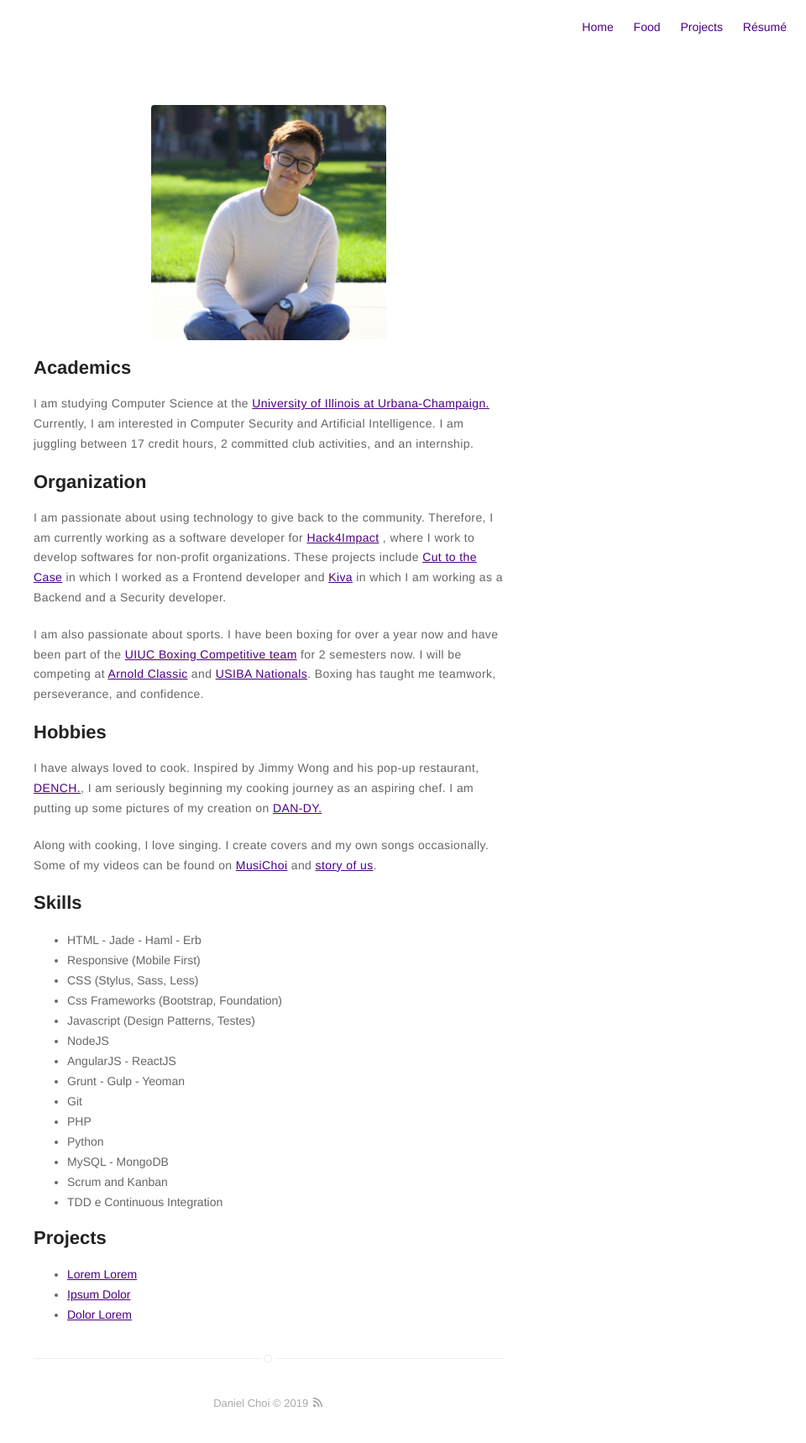
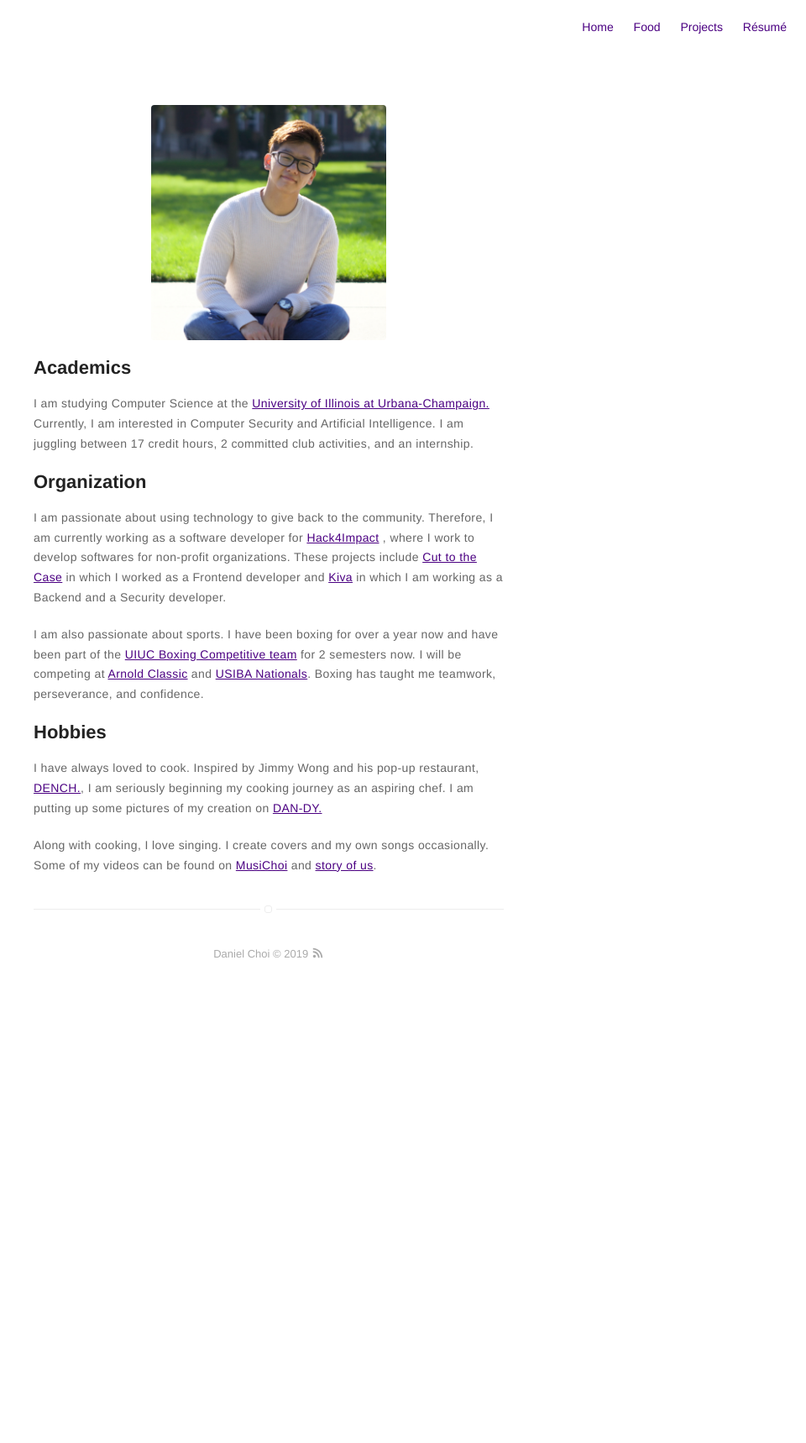
Before and after one commit to choiboy98/choiboy98.github.io, a Jekyll site: the page built from about.md, in a window 1280 px wide. Shown: the whole page at 84% size, without its empty margins (320-1280 px from the left). Built offline with Jekyll 4.4.1, drawn with Linux system fonts in a browser that asks for light colours; after the commit the page ends 1183 px from its top, so only the background shows below that.

Commit message:
about done

```diff
--- a/about.md
+++ b/about.md
@@ -43,30 +43,3 @@ layout: page
 	<a href = "https://www.youtube.com/user/MrChoicode" target = "_blank">MusiChoi</a> and
 	<a href = "https://www.youtube.com/channel/UCnJWZXnbLkhQvWDPItFUTDg" target = "_blank">story of us</a>.
 </p>
-
-<h2>Skills</h2>
-
-<ul class="skill-list">
-	<li>HTML - Jade - Haml - Erb</li>
-	<li>Responsive (Mobile First)</li>
-	<li>CSS (Stylus, Sass, Less)</li>
-	<li>Css Frameworks (Bootstrap, Foundation)</li>
-	<li>Javascript (Design Patterns, Testes)</li>
-	<li>NodeJS</li>
-	<li>AngularJS - ReactJS</li>
-	<li>Grunt - Gulp - Yeoman</li>
-	<li>Git</li>
-	<li>PHP</li>
-	<li>Python</li>
-	<li>MySQL - MongoDB</li>
-	<li>Scrum and Kanban</li>
-	<li>TDD e Continuous Integration</li>
-</ul>
-
-<h2>Projects</h2>
-
-<ul>
-	<li><a href="https://github.com/">Lorem Lorem</a></li>
-	<li><a href="https://github.com/">Ipsum Dolor</a></li>
-	<li><a href="https://github.com/">Dolor Lorem</a></li>
-</ul>
```
